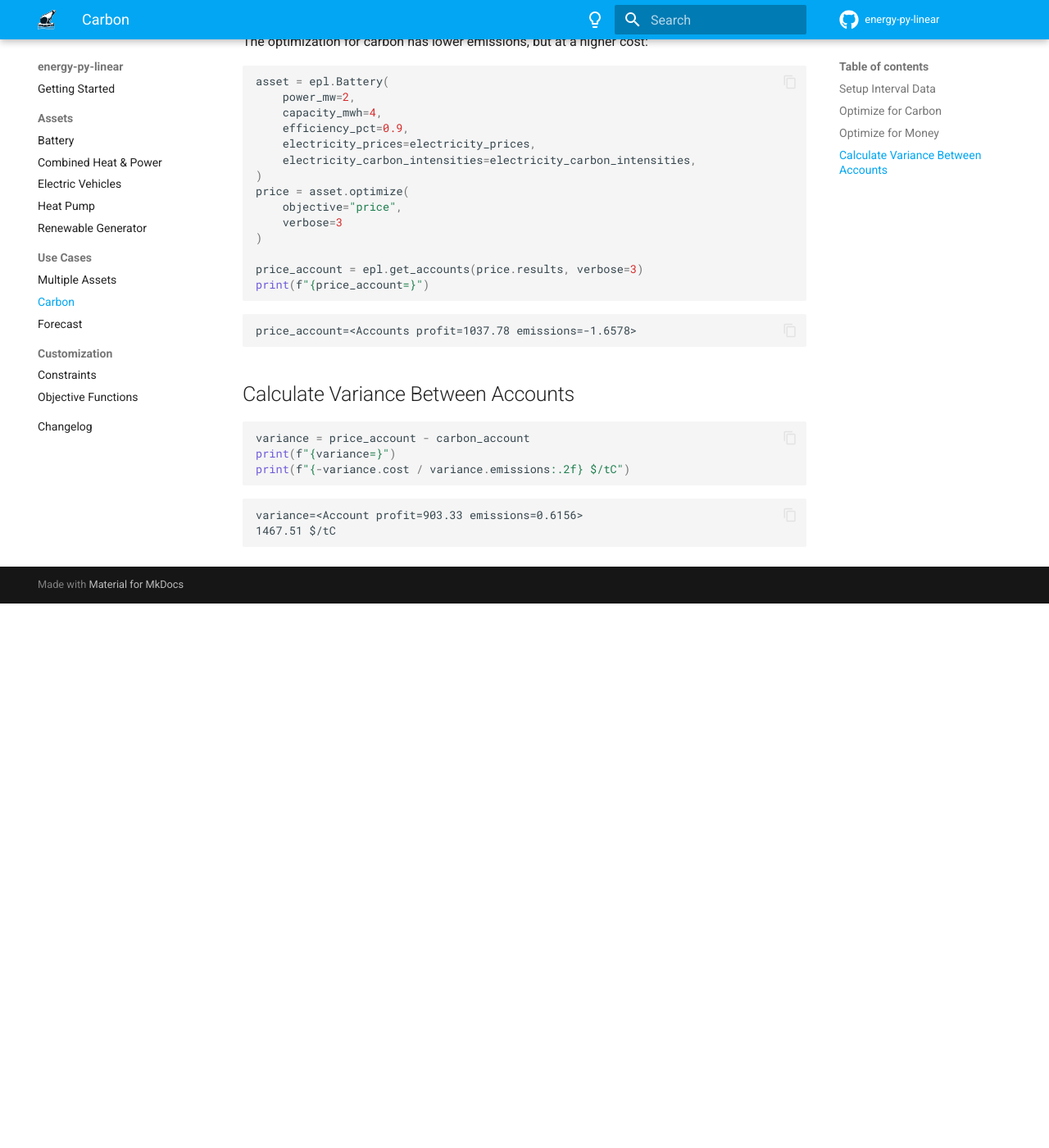
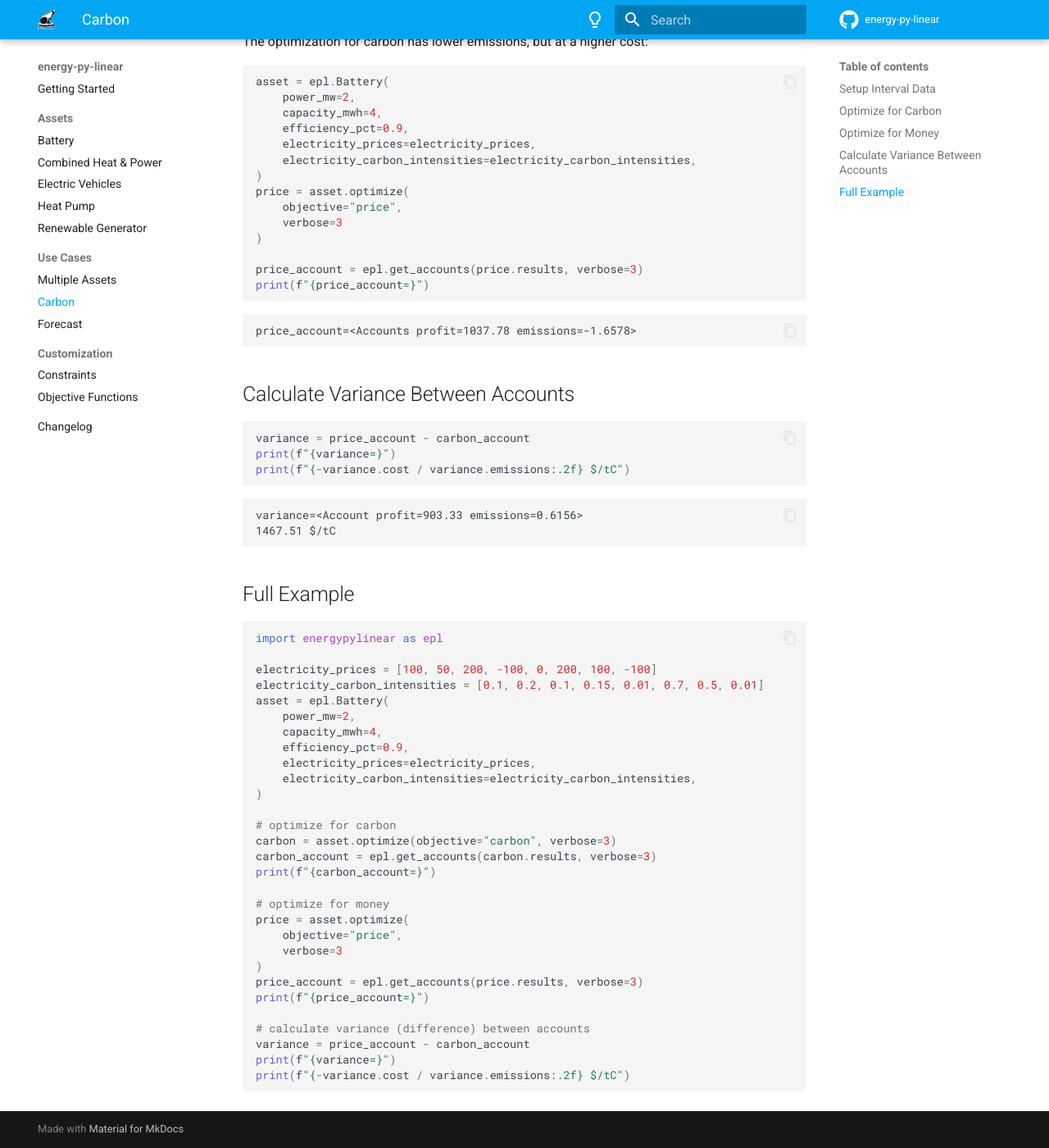
Before and after one commit to ADGEfficiency/energy-py-linear, an MkDocs documentation site: the page built from docs/docs/how-to/price-carbon.md, in a window 1280 px wide and 1400 px high, scrolled down 1081 px. Shown: the whole window at 82% size. Built offline with MkDocs 1.6.1 and Material for MkDocs 9.7.7, drawn with Linux system fonts in a browser that asks for light colours; plug-ins that fetch from the network failed and are left out; comment, search, counter and statistics services are not loaded; the version menu is left out; before the commit the page ends 1817 px from its top, so only the background shows below that.

Commit message:
docs: full example in price-carbon

````diff
--- a/docs/docs/how-to/price-carbon.md
+++ b/docs/docs/how-to/price-carbon.md
@@ -78,3 +78,37 @@ print(f"{-variance.cost / variance.emissions:.2f} $/tC")
 variance=<Account profit=903.33 emissions=0.6156>
 1467.51 $/tC
 ```
+
+## Full Example
+
+```python
+import energypylinear as epl
+
+electricity_prices = [100, 50, 200, -100, 0, 200, 100, -100]
+electricity_carbon_intensities = [0.1, 0.2, 0.1, 0.15, 0.01, 0.7, 0.5, 0.01]
+asset = epl.Battery(
+    power_mw=2,
+    capacity_mwh=4,
+    efficiency_pct=0.9,
+    electricity_prices=electricity_prices,
+    electricity_carbon_intensities=electricity_carbon_intensities,
+)
+
+# optimize for carbon
+carbon = asset.optimize(objective="carbon", verbose=3)
+carbon_account = epl.get_accounts(carbon.results, verbose=3)
+print(f"{carbon_account=}")
+
+# optimize for money
+price = asset.optimize(
+    objective="price",
+    verbose=3
+)
+price_account = epl.get_accounts(price.results, verbose=3)
+print(f"{price_account=}")
+
+# calculate variance (difference) between accounts
+variance = price_account - carbon_account
+print(f"{variance=}")
+print(f"{-variance.cost / variance.emissions:.2f} $/tC")
+```
````
